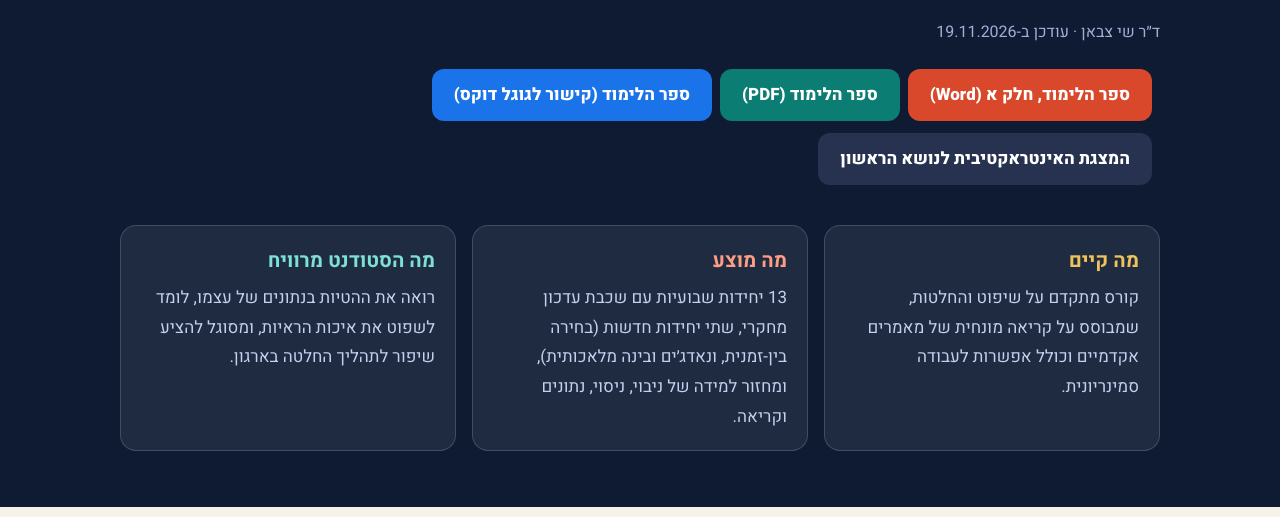
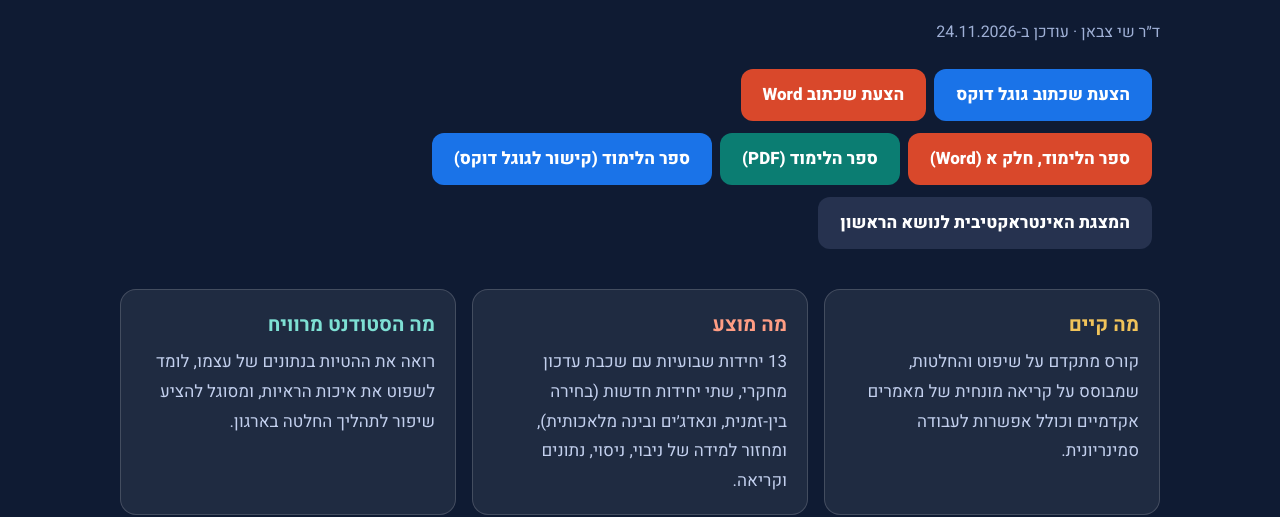
Before and after one commit to shaytsaban/course-10522-upgrade-v2, a plain HTML site: page index.html in a window 1280 px wide. Shown: the part 318-835 px from the top of the page. Drawn offline with Linux system fonts and the light colour scheme.

Commit message:
Add rewrite-proposal buttons (Google Docs, Word) to the hero
Co-Authored-By: Claude Opus 5.5 <noreply@anthropic.com>

```diff
--- a/index.html
+++ b/index.html
@@ -179,8 +179,9 @@ footer a{color:#7ee0d4}
     <div class="kick">הצעה לשדרוג קורס · גרסה 2 · האוניברסיטה הפתוחה · המחלקה לניהול ולכלכלה</div>
     <h1>שיפוט והערכה לתלמידי ניהול וכלכלה</h1>
     <p class="sub">קורס 10522, 6 נקודות זכות. מה קיים היום, מה מוצע לשנות, ומה הסטודנטים מרוויחים מכך.</p>
-    <p class="by">ד״ר שי צבאן · עודכן ב-19.11.2026</p>
-    <p style="margin-top:18px"><a class="cta" href="book/judgment-evaluation-10522-part-a.docx">ספר הלימוד, חלק א (Word)</a><a class="cta alt" style="background:#0b7d72" href="book/judgment-evaluation-10522-part-a.pdf">ספר הלימוד (PDF)</a><a class="cta alt" style="background:#1a73e8" href="https://docs.google.com/document/d/1CrfBu7HihxgsCGCc2W8iFAlvUEEk3ERl6hGpn_j7itU/edit?usp=sharing" target="_blank" rel="noopener">ספר הלימוד (קישור לגוגל דוקס)</a><a class="cta alt" style="background:#26324f" href="session-1/">המצגת האינטראקטיבית לנושא הראשון</a></p>
+    <p class="by">ד״ר שי צבאן · עודכן ב-24.11.2026</p>
+    <p style="margin-top:18px"><a class="cta alt" style="background:#1a73e8" href="https://docs.google.com/document/d/1wUPzoF_bhyJaoQ2OzR_8VzsMriEGcfUmgh_wS271niE/edit?usp=sharing" target="_blank" rel="noopener">הצעת שכתוב גוגל דוקס</a><a class="cta" href="proposal/judgment-evaluation-10522-rewrite-proposal.docx">הצעת שכתוב Word</a></p>
+    <p style="margin-top:0"><a class="cta" href="book/judgment-evaluation-10522-part-a.docx">ספר הלימוד, חלק א (Word)</a><a class="cta alt" style="background:#0b7d72" href="book/judgment-evaluation-10522-part-a.pdf">ספר הלימוד (PDF)</a><a class="cta alt" style="background:#1a73e8" href="https://docs.google.com/document/d/1CrfBu7HihxgsCGCc2W8iFAlvUEEk3ERl6hGpn_j7itU/edit?usp=sharing" target="_blank" rel="noopener">ספר הלימוד (קישור לגוגל דוקס)</a><a class="cta alt" style="background:#26324f" href="session-1/">המצגת האינטראקטיבית לנושא הראשון</a></p>
     <div class="three">
       <div class="c1"><b>מה קיים</b><span>קורס מתקדם על שיפוט והחלטות, שמבוסס על קריאה מונחית של מאמרים אקדמיים וכולל אפשרות לעבודה סמינריונית.</span></div>
       <div class="c2"><b>מה מוצע</b><span>13 יחידות שבועיות עם שכבת עדכון מחקרי, שתי יחידות חדשות (בחירה בין-זמנית, ונאדג׳ים ובינה מלאכותית), ומחזור למידה של ניבוי, ניסוי, נתונים וקריאה.</span></div>
```
